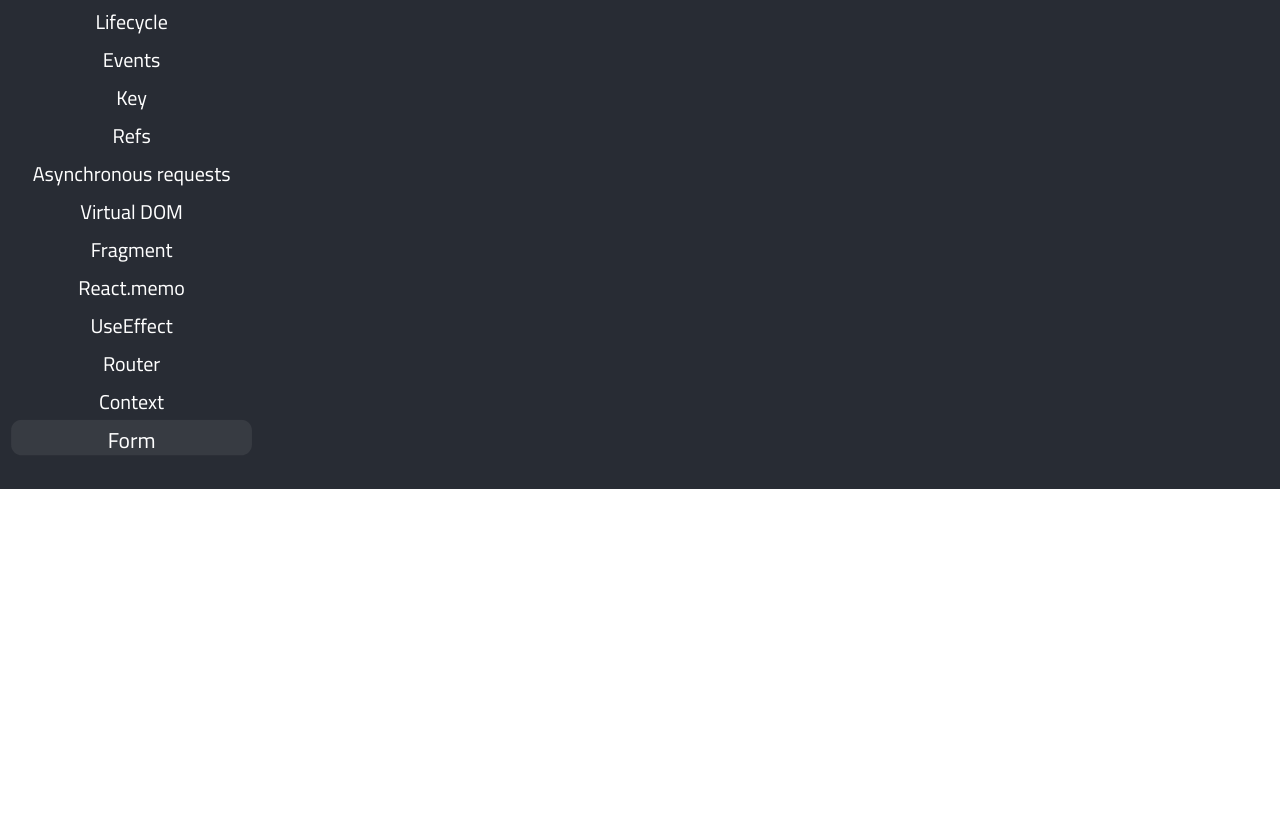
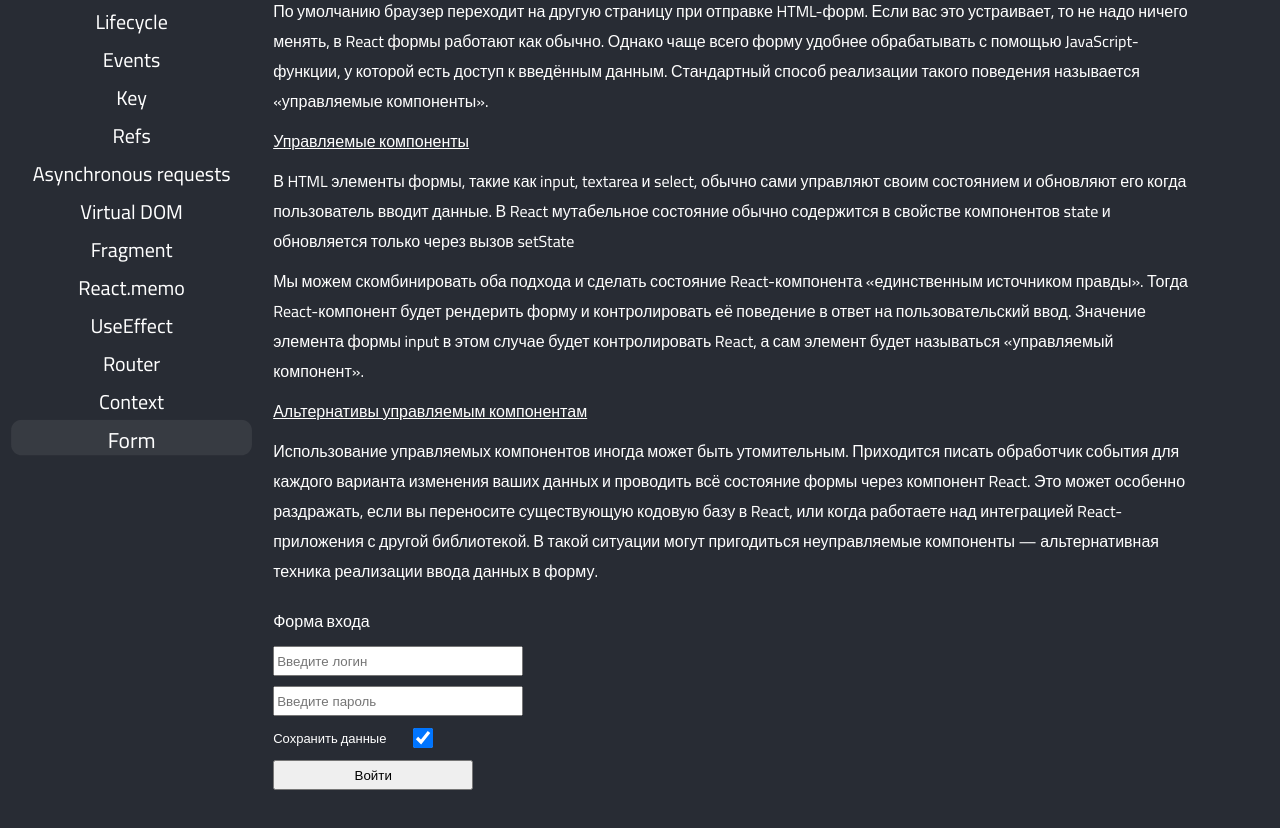
Before and after one commit to InessaBoickova/Shpora, a React (Create React App) app: page /Form in a window 1280 px wide. Shown: the part 500-1328 px from the top of the page. Before the commit the page ends 989 px from the top, so only its background shows below. Built offline with nearby package versions, Linux system fonts and the light colour scheme.

Commit message:
create form  page

```diff
--- a/src/components/pages/Form/form.js
+++ b/src/components/pages/Form/form.js
@@ -1,10 +1,51 @@
+import './form.sass'
+import { useState } from 'react'
+
 const Form = ()=> {
     return(
         <div className="content">
             <h2 className='content_header'>Работа с формами</h2>
+            <span>В React HTML-элементы формы ведут себя немного иначе по сравнению с DOM-элементами, так как у элементов формы изначально есть внутреннее состояние.</span>
+            <span>По умолчанию браузер переходит на другую страницу при отправке HTML-форм. Если вас это устраивает, то не надо ничего менять, в React формы работают как обычно. Однако чаще всего форму удобнее обрабатывать с помощью JavaScript-функции, у которой есть доступ к введённым данным. Стандартный способ реализации такого поведения называется «управляемые компоненты».</span>
+            <span> <u>Управляемые компоненты</u> </span>
+            <span>В HTML элементы формы, такие как input, textarea и select, обычно сами управляют своим состоянием и обновляют его когда пользователь вводит данные. В React мутабельное состояние обычно содержится в свойстве компонентов state и обновляется только через вызов setState</span>
+            <span>Мы можем скомбинировать оба подхода и сделать состояние React-компонента «единственным источником правды». Тогда React-компонент будет рендерить форму и контролировать её поведение в ответ на пользовательский ввод. Значение элемента формы input в этом случае будет контролировать React, а сам элемент будет называться «управляемый компонент».</span>
+            <span> <u> Альтернативы управляемым компонентам</u> </span>
+            <span>Использование управляемых компонентов иногда может быть утомительным. Приходится писать обработчик события для каждого варианта изменения ваших данных и проводить всё состояние формы через компонент React. Это может особенно раздражать, если вы переносите существующую кодовую базу в React, или когда работаете над интеграцией React-приложения с другой библиотекой. В такой ситуации могут пригодиться неуправляемые компоненты — альтернативная техника реализации ввода данных в форму.</span>
+            <Login/>
         </div>
     )
 
 }
 
+const Login = () => {
+    const [text, setText] = useState('');
+    const [password, setPassword] = useState('');
+    const validText = (e) =>{
+        e.length < 10 && setText(e)
+    }
+    const validPassword = (e) =>{
+        e.length < 10 && setPassword(e)
+    }
+
+    const cleanForm = () =>{
+        if (text && password){
+            setPassword('');
+            setText('');
+        }else{
+            alert('Заполните данные')
+        }
+    }
+
+    return (
+        <div className="input">
+            <span>Форма входа</span>
+            <input  type="text" onChange={(e) => validText(e.target.value) } value= {text} placeholder = 'Введите логин'/>
+            <input  className="password" type="password" onChange={(e) => validPassword(e.target.value)} value={password} placeholder='Введите пароль'/>
+            <p><label>Сохранить данные</label><input type="checkbox" className='checkbox' checked/></p>
+            <button onClick={ () => cleanForm()}>Войти</button>
+        </div>
+    )
+}
+
 export default Form;
--- /dev/null
+++ b/src/components/pages/Form/form.sass
@@ -0,0 +1,30 @@
+.input
+    margin-top: 10px
+    position: relative
+    display: flex
+    flex-direction: column
+    align-items: baseline
+    input
+        margin-top: 10px
+        width: 250px
+        height: 30px
+        &:active, &:hover, &:focus
+            outline: none
+    button
+        cursor: pointer
+        margin-top: 10px
+        width: 200px
+        height: 30px
+        &:hover
+            border: none
+            background-color: #CFCFCF
+    .checkbox
+        position: absolute
+        left: 140px
+        bottom: 42px
+        width: 20px
+        height: 20px
+    p
+        font-size: 13px
+        margin-top: 10px
+        color: white
```
